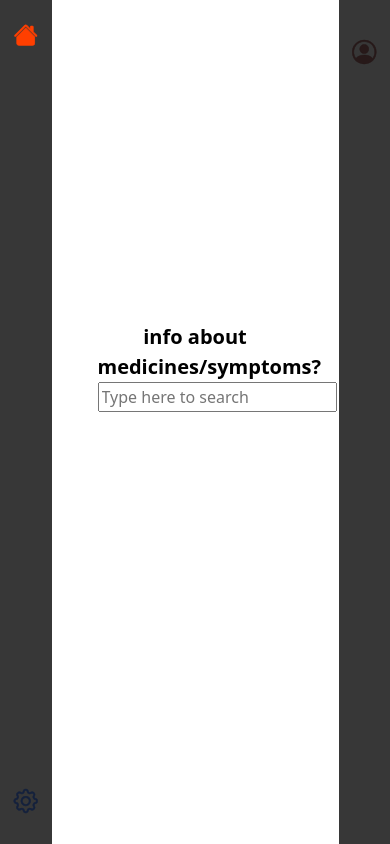
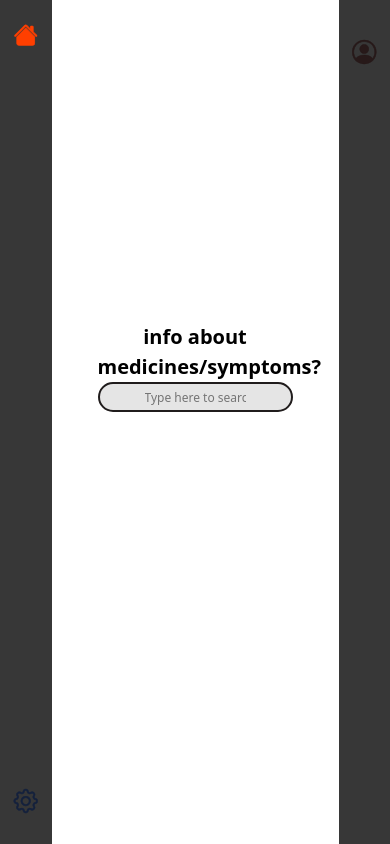
Before and after one commit to iamanishsrivastava/H.E.A.L.T.H, a React (Vite) app in the folder client/: page / in a window 390 px wide. Built offline with nearby package versions, Linux system fonts and the light colour scheme; no server answers.

Commit message:
Fix directory issue

```diff
--- a/client/src/components/SearchBar.css
+++ b/client/src/components/SearchBar.css
@@ -0,0 +1,42 @@
+.search-bar {
+  position: relative;
+  height: 45px;
+  width: 455px;
+  /* border: 1.25px solid white;
+    border-radius: 10vh; */
+  /* background-color: ; */
+  transition: transform 0.3s ease-in-out;
+}
+
+.search-input {
+  align-items: center;
+  text-align: center;
+  height: 100%;
+  width: 100%;
+  padding: 0 45px;
+  border: 2px solid rgb(32, 28, 28);
+  border-radius: 10vh;
+  color: rgb(31, 31, 31);
+  background-color: #e5e5e5;
+  box-sizing: border-box;
+}
+
+/* clear icon in search bar */
+.clear-icon {
+  position: absolute;
+  left: 92%;
+  top: 50%;
+  opacity: 1;
+  transform: translateY(-50%);
+  transition: opacity 0.3s ease-in-out;
+  cursor: pointer;
+}
+
+@media only screen and (max-width: 768px) {
+  .search-bar,
+  .search-input {
+    width: 50vw;
+    height: 30px;
+    font-size: 0.75rem;
+  }
+}
```
Also changed, not shown: 1 other file (tests, documents, lock files or other folders).
